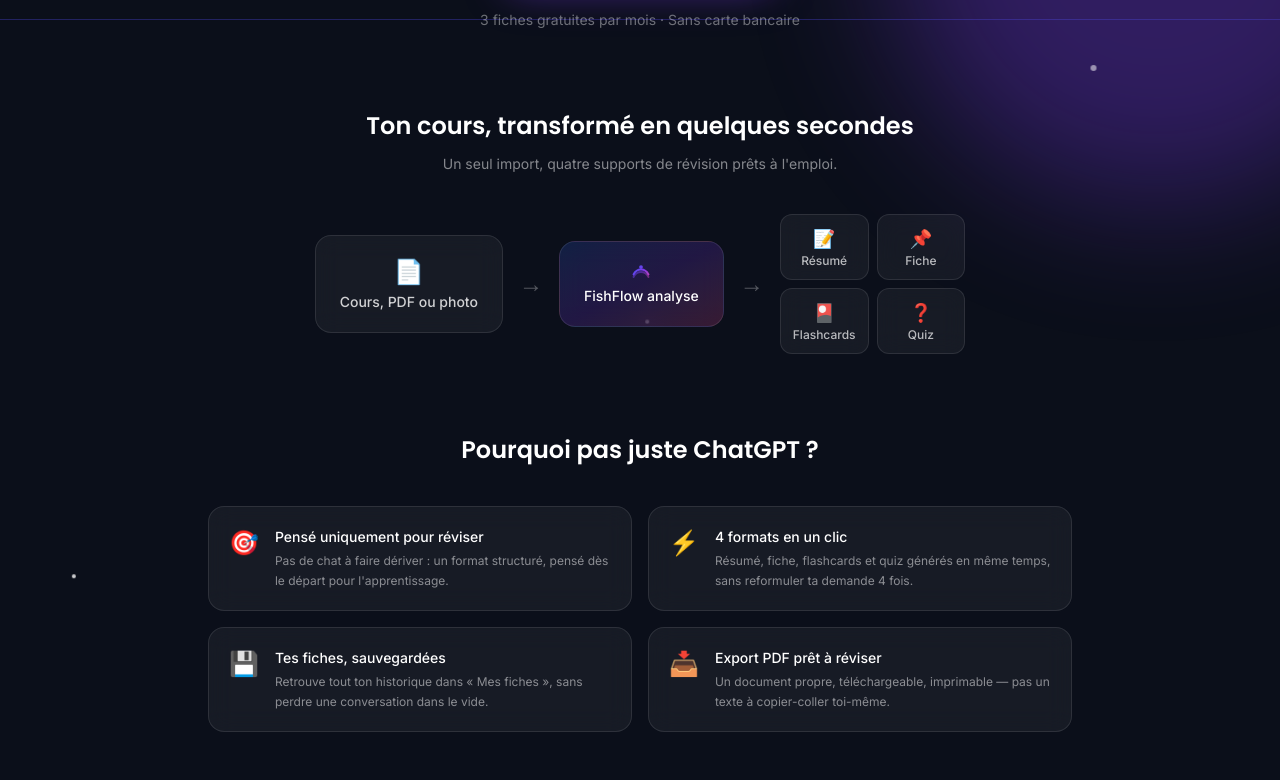
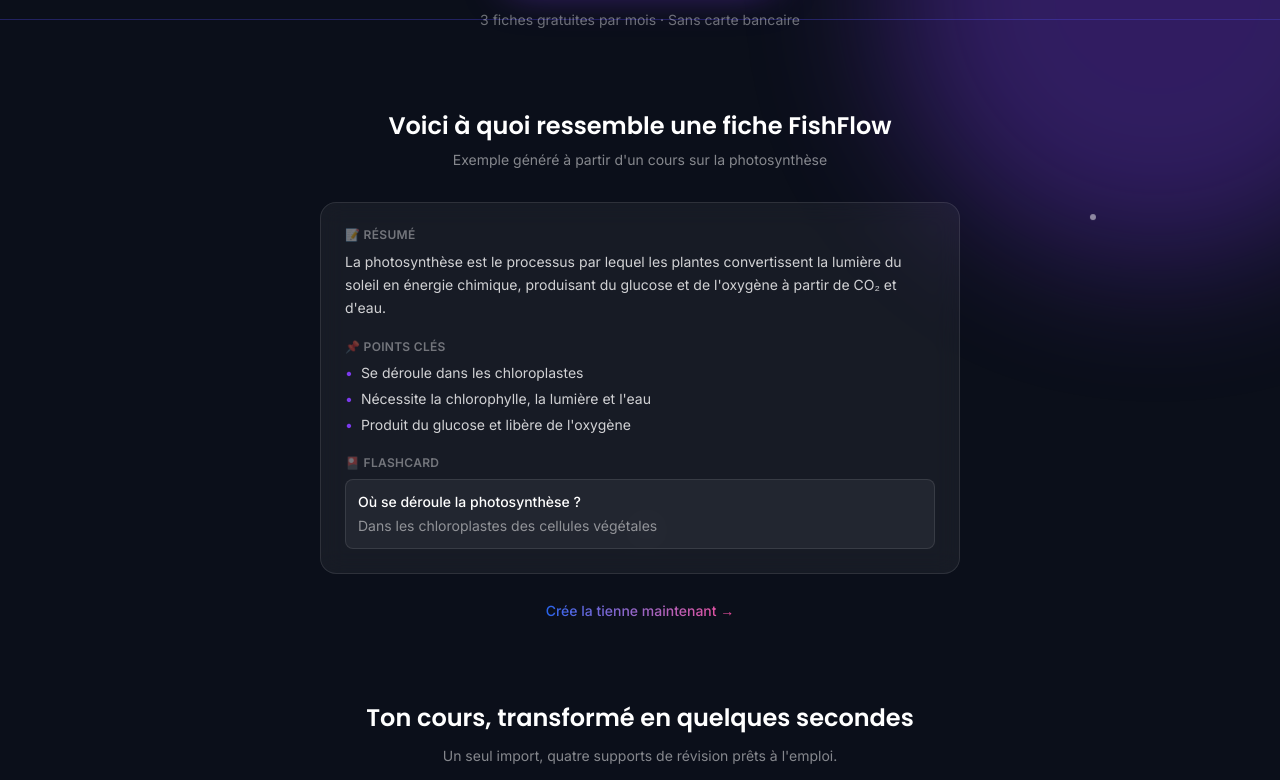
Before and after one commit to Anouar-cherrak/fishflow, a Next.js app: page / in a window 1280 px wide. Shown: the part 580-1360 px from the top of the page. Built offline with nearby package versions, Linux system fonts and the light colour scheme; no server answers.

Commit message:
Ameliorations landing, signup, generation, mes fiches

```diff
--- a/app/generer/page.tsx
+++ b/app/generer/page.tsx
@@ -49,6 +49,7 @@
   const [length, setLength] = useState<Length>("moyen");
   const [loading, setLoading] = useState(false);
   const [loadingStep, setLoadingStep] = useState(0);
+  const [progress, setProgress] = useState(0);
   const [user, setUser] = useState<User | null>(null);
   const [checkingAuth, setCheckingAuth] = useState(true);
   const [usage, setUsage] = useState<UsageInfo | null>(null);
@@ -84,12 +85,19 @@
   useEffect(() => {
     if (!loading) {
       setLoadingStep(0);
+      setProgress(0);
       return;
     }
-    const interval = setInterval(() => {
+    const messageInterval = setInterval(() => {
       setLoadingStep((prev) => (prev + 1) % LOADING_MESSAGES.length);
     }, 3000);
-    return () => clearInterval(interval);
+    const progressInterval = setInterval(() => {
+      setProgress((prev) => (prev < 92 ? prev + (92 - prev) * 0.08 : prev));
+    }, 300);
+    return () => {
+      clearInterval(messageInterval);
+      clearInterval(progressInterval);
+    };
   }, [loading]);
 
   const toggleOutput = (key: OutputKey) => {
@@ -188,7 +196,8 @@
         trackEvent("quota_utilise", { remaining: updatedUsage.remaining });
       }
 
-      router.push("/result");
+      setProgress(100);
+      setTimeout(() => router.push("/result"), 150);
     } catch (err) {
       trackEvent("generation_echouee", { mode, reason: "erreur_reseau" });
       alert("Erreur de connexion. Vérifie ta connexion internet et réessaie.");
@@ -202,10 +211,16 @@
       <div className="absolute bottom-[-10%] right-[-10%] w-[500px] h-[500px] bg-[#7C3AED] rounded-full blur-3xl opacity-20 pointer-events-none" />
 
       {loading && (
-        <div className="fixed inset-0 bg-[#0B0F1A]/90 backdrop-blur-sm flex flex-col items-center justify-center z-50">
+        <div className="fixed inset-0 bg-[#0B0F1A]/90 backdrop-blur-sm flex flex-col items-center justify-center z-50 px-6">
           <div className="w-10 h-10 border-4 border-white/10 border-t-[#7C3AED] rounded-full animate-spin mb-4" />
-          <p className="text-white font-medium">{LOADING_MESSAGES[loadingStep]}</p>
-          <p className="text-white/40 text-sm mt-1">Ça peut prendre jusqu'à 20-30 secondes.</p>
+          <p className="text-white font-medium mb-4">{LOADING_MESSAGES[loadingStep]}</p>
+          <div className="w-full max-w-xs h-1.5 bg-white/10 rounded-full overflow-hidden">
+            <div
+              className="h-full bg-gradient-to-r from-[#2563EB] via-[#7C3AED] to-[#EC4899] transition-all duration-300 ease-out"
+              style={{ width: `${progress}%` }}
+            />
+          </div>
+          <p className="text-white/40 text-sm mt-3">Ça peut prendre jusqu'à 20-30 secondes.</p>
         </div>
       )}
 
--- a/app/mes-fiches/page.tsx
+++ b/app/mes-fiches/page.tsx
@@ -61,6 +61,12 @@
     );
   }
 
+  const now = new Date();
+  const thisMonthCount = fiches.filter((f) => {
+    const d = new Date(f.created_at);
+    return d.getMonth() === now.getMonth() && d.getFullYear() === now.getFullYear();
+  }).length;
+
   return (
     <main className="min-h-screen bg-[#0B0F1A] text-white px-4 py-10 relative overflow-hidden">
       <div className="absolute top-[-10%] left-[20%] w-[400px] h-[400px] bg-[#7C3AED] rounded-full blur-3xl opacity-15 pointer-events-none" />
@@ -71,7 +77,7 @@
           <Wordmark className="text-sm" />
         </div>
 
-        <div className="flex items-center justify-between mb-6 mt-4">
+        <div className="flex items-center justify-between mb-4 mt-4">
           <h1 className="text-xl font-semibold">Mes fiches</h1>
           <button
             onClick={() => router.push("/generer")}
@@ -80,6 +86,21 @@
             + Nouvelle fiche
           </button>
         </div>
+
+        {fiches.length > 0 && (
+          <div className="flex gap-3 mb-6">
+            <div className="flex-1 bg-white/5 border border-white/10 rounded-xl px-4 py-3 text-center">
+              <p className="text-2xl font-semibold bg-gradient-to-r from-[#2563EB] to-[#EC4899] bg-clip-text text-transparent">
+                {thisMonthCount}
+              </p>
+              <p className="text-xs text-white/40 mt-0.5">fiche{thisMonthCount > 1 ? "s" : ""} ce mois-ci</p>
+            </div>
+            <div className="flex-1 bg-white/5 border border-white/10 rounded-xl px-4 py-3 text-center">
+              <p className="text-2xl font-semibold text-white">{fiches.length}</p>
+              <p className="text-xs text-white/40 mt-0.5">au total</p>
+            </div>
+          </div>
+        )}
 
         {fiches.length === 0 ? (
           <div className="bg-white/5 border border-white/10 backdrop-blur-md rounded-2xl p-10 text-center">
--- a/app/page.tsx
+++ b/app/page.tsx
@@ -44,12 +44,10 @@
         }}
       />
 
-      {/* Halos de couleur animés */}
       <div className="absolute top-[-10%] left-[-10%] w-[500px] h-[500px] bg-[#2563EB] rounded-full blur-3xl animate-glow-1 pointer-events-none" />
       <div className="absolute top-[10%] right-[-10%] w-[500px] h-[500px] bg-[#7C3AED] rounded-full blur-3xl animate-glow-2 pointer-events-none" />
       <div className="absolute bottom-[0%] left-[20%] w-[400px] h-[400px] bg-[#EC4899] rounded-full blur-3xl animate-glow-3 pointer-events-none" />
 
-      {/* Vagues animées en fond */}
       <div className="absolute top-0 left-0 w-full h-[600px] overflow-hidden pointer-events-none opacity-60">
         <svg className="absolute w-[200%] h-full animate-wave-1" viewBox="0 0 1600 600" preserveAspectRatio="none">
           <path
@@ -85,7 +83,6 @@
         </svg>
       </div>
 
-      {/* Particules flottantes */}
       {PARTICLES.map((p, i) => (
         <div
           key={i}
@@ -94,7 +91,6 @@
         />
       ))}
 
-      {/* Header */}
       <header className="relative w-full max-w-6xl mx-auto flex items-center justify-between px-4 py-6">
         <div className="flex items-center gap-2">
           <Logo size={26} />
@@ -114,7 +110,6 @@
         </div>
       </header>
 
-      {/* Hero */}
       <section className="relative w-full max-w-3xl mx-auto text-center px-4 pt-16 pb-16">
         <div className="inline-flex items-center gap-2 px-4 py-1.5 rounded-full bg-white/5 border border-white/10 backdrop-blur-md text-sm text-white/70 mb-6">
           ⚡ Ta fiche de révision prête en quelques secondes
@@ -153,7 +148,58 @@
         <FicheCounter />
       </section>
 
-      {/* Démonstration — pipeline visuel */}
+      {/* Exemple concret d'une fiche générée */}
+      <section className="relative w-full max-w-2xl mx-auto px-4 pb-20">
+        <h2 className="font-display text-2xl font-semibold text-center mb-2">
+          Voici à quoi ressemble une fiche FishFlow
+        </h2>
+        <p className="text-white/50 text-center mb-8 text-sm">
+          Exemple généré à partir d'un cours sur la photosynthèse
+        </p>
+
+        <div className="bg-white/5 border border-white/10 backdrop-blur-md rounded-2xl p-6 space-y-5">
+          <div>
+            <p className="text-xs font-semibold text-white/40 uppercase tracking-wide mb-2">
+              📝 Résumé
+            </p>
+            <p className="text-sm text-white/80 leading-relaxed">
+              La photosynthèse est le processus par lequel les plantes convertissent la lumière du soleil en énergie chimique, produisant du glucose et de l'oxygène à partir de CO₂ et d'eau.
+            </p>
+          </div>
+
+          <div>
+            <p className="text-xs font-semibold text-white/40 uppercase tracking-wide mb-2">
+              📌 Points clés
+            </p>
+            <ul className="text-sm text-white/80 space-y-1.5">
+              <li className="flex gap-2"><span className="text-[#7C3AED]">•</span> Se déroule dans les chloroplastes</li>
+              <li className="flex gap-2"><span className="text-[#7C3AED]">•</span> Nécessite la chlorophylle, la lumière et l'eau</li>
+              <li className="flex gap-2"><span className="text-[#7C3AED]">•</span> Produit du glucose et libère de l'oxygène</li>
+            </ul>
+          </div>
+
+          <div>
+            <p className="text-xs font-semibold text-white/40 uppercase tracking-wide mb-2">
+              🎴 Flashcard
+            </p>
+            <div className="bg-white/5 border border-white/10 rounded-lg p-3">
+              <p className="text-sm text-white font-medium mb-1">Où se déroule la photosynthèse ?</p>
+              <p className="text-sm text-white/50">Dans les chloroplastes des cellules végétales</p>
+            </div>
+          </div>
+        </div>
+
+        <div className="text-center mt-6">
+          <TrackedLink
+            href="/generer"
+            event="cta_click_exemple"
+            className="text-sm font-medium text-transparent bg-clip-text bg-gradient-to-r from-[#2563EB] to-[#EC4899] hover:underline"
+          >
+            Crée la tienne maintenant →
+          </TrackedLink>
+        </div>
+      </section>
+
       <section className="relative w-full max-w-4xl mx-auto px-4 pb-20">
         <h2 className="font-display text-2xl font-semibold text-center mb-3">
           Ton cours, transformé en quelques secondes
@@ -198,7 +244,6 @@
         </div>
       </section>
 
-      {/* Pourquoi FishFlow (vs ChatGPT) */}
       <section className="relative w-full max-w-4xl mx-auto px-4 pb-20">
         <h2 className="font-display text-2xl font-semibold text-center mb-10">
           Pourquoi pas juste ChatGPT ?
@@ -240,7 +285,6 @@
         </div>
       </section>
 
-      {/* Comment ça marche */}
       <section className="relative w-full max-w-4xl mx-auto px-4 pb-20">
         <h2 className="font-display text-2xl font-semibold text-center mb-10">
           Comment ça marche ?
@@ -266,7 +310,6 @@
         </div>
       </section>
 
-      {/* Offres */}
       <section className="relative w-full max-w-3xl mx-auto px-4 pb-20">
         <h2 className="font-display text-2xl font-semibold text-center mb-10">
           Commence gratuitement, passe Premium quand tu veux
@@ -318,7 +361,6 @@
         </div>
       </section>
 
-      {/* Confiance */}
       <section className="relative w-full max-w-3xl mx-auto px-4 pb-20">
         <div className="grid sm:grid-cols-3 gap-4 text-center">
           {[
@@ -334,7 +376,6 @@
         </div>
       </section>
 
-      {/* CTA final */}
       <section className="relative w-full max-w-2xl mx-auto px-4 pb-24 text-center">
         <TrackedLink
           href="/generer"
@@ -346,7 +387,6 @@
         <p className="text-white/40 text-sm mt-3">3 fiches gratuites par mois · Sans carte bancaire</p>
       </section>
 
-      {/* Footer */}
       <footer className="relative w-full max-w-5xl mx-auto px-4 py-6 border-t border-white/10">
         <div className="flex flex-col sm:flex-row items-center justify-between gap-3">
           <p className="text-white/30 text-sm">© {new Date().getFullYear()} FishFlow</p>
--- a/app/signup/page.tsx
+++ b/app/signup/page.tsx
@@ -32,17 +32,17 @@
       return;
     }
 
-    // Conversion Google Ads
     if (typeof window !== "undefined" && window.gtag) {
       window.gtag("event", "conversion", {
         send_to: "AW-18394032288/P97kCIqRtegcEKDR-sJE",
       });
     }
 
-    // Événement GA4
     trackEvent("sign_up", { method: "email" });
 
-    setMessage("Compte créé ! Vérifie ta boîte mail pour confirmer ton inscription.");
+    setMessage(
+      "Compte créé ! Vérifie ta boîte mail pour confirmer ton inscription (pense aussi à regarder tes spams)."
+    );
     setLoading(false);
   };
 
@@ -96,7 +96,11 @@
           {loading ? "Création..." : "Créer mon compte"}
         </button>
 
-        <p className="text-sm text-white/40 text-center mt-4">
+        <p className="text-xs text-white/30 text-center mt-4 flex items-center justify-center gap-1.5">
+          🔒 Tes données restent privées · Résiliable en un clic
+        </p>
+
+        <p className="text-sm text-white/40 text-center mt-3">
           Déjà un compte ?{" "}
           <button onClick={() => router.push("/login")} className="text-white hover:underline">
             Se connecter
```
